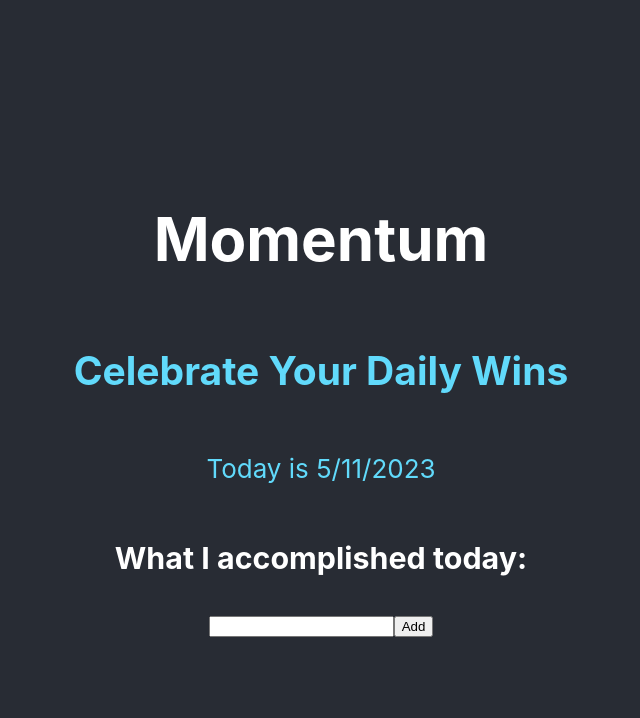
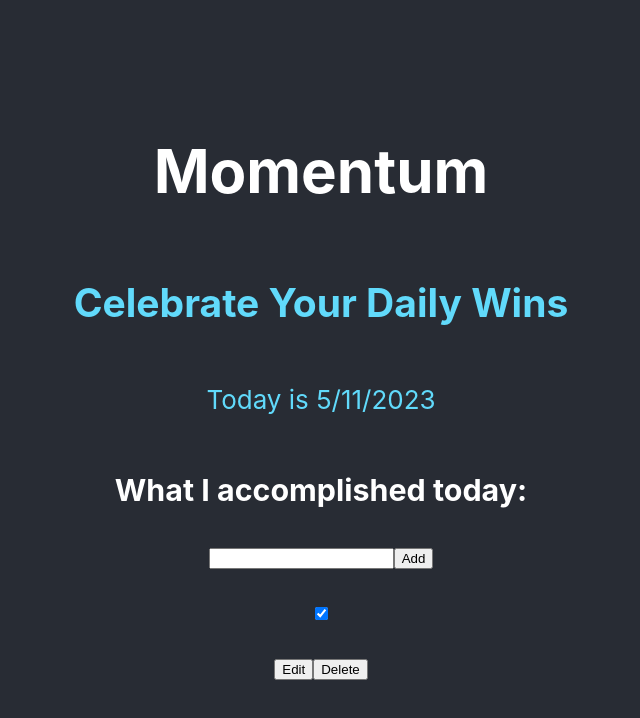
Before and after one commit to jasondcarmichael/momentum-app, a React (Create React App) app: page / in a window 1280 px wide. Shown: the top 718 px of the page, without its empty margins (319-959 px from the left). Built offline with nearby package versions, Linux system fonts and the light colour scheme.

Commit message:
Built Win component

```diff
--- a/src/App.css
+++ b/src/App.css
@@ -1,16 +1,5 @@
 .App {
   text-align: center;
-}
-
-.App-logo {
-  height: 40vmin;
-  pointer-events: none;
-}
-
-@media (prefers-reduced-motion: no-preference) {
-  .App-logo {
-    animation: App-logo-spin infinite 20s linear;
-  }
 }
 
 .App-header {
@@ -36,11 +25,39 @@ h2, p {
   color:#61dafb;
 }
 
-@keyframes App-logo-spin {
-  from {
-    transform: rotate(0deg);
+ul {
+  list-style: none;
+  padding: 0;
+}
+
+.visually-hidden {
+  position: absolute !important;
+  height: 1px;
+  width: 1px;
+  overflow: hidden;
+  clip: rect(1px 1px 1px 1px);
+  clip: rect(1px, 1px, 1px, 1px);
+  white-space: nowrap;
+}
+[class*="stack"] > * {
+  margin-top: 0;
+  margin-bottom: 0;
+}
+.stack-small > * + * {
+  margin-top: 1.25rem;
+}
+.stack-large > * + * {
+  margin-top: 2.5rem;
+}
+
+@media screen and (min-width: 550px) {
+  .stack-small > * + * {
+    margin-top: 1.4rem;
   }
-  to {
-    transform: rotate(360deg);
+  .stack-large > * + * {
+    margin-top: 2.8rem;
   }
 }
+.stack-exception {
+  margin-top: 1.2rem;
+}
--- a/src/App.js
+++ b/src/App.js
@@ -3,6 +3,7 @@ import { useState } from 'react';
 import { nanoid } from 'nanoid';
 import DateTime from './components/DateTime';
 import Form from './components/Form';
+import Win from './components/Win';
 
 function App(props) {
   const [wins, setWins] = useState(props.wins);
@@ -11,6 +12,8 @@ function App(props) {
     const newWin = { id: `win-${nanoid()}`, name};
     setWins([...wins, newWin])
   }
+
+  const winsList = props.wins?.map((win) => win.name)
 
   return (
     <div className="App">
@@ -24,6 +27,11 @@ function App(props) {
 
         <Form addWin={addWin}/>
 
+        {/* <ul>{winsList}</ul> */}
+        <ul className="win-list stack-large stack exception">
+          <Win />
+        </ul>
+
 
       </header>
     </div>
--- /dev/null
+++ b/src/components/Win.js
@@ -0,0 +1,26 @@
+export default function Win(props) {
+    return (
+        <li className="win stack-small">
+            <div className="c-cb">
+                <input
+                    id={props.id}
+                    type="checkbox"
+                    defaultChecked={true}
+                />
+                <label className="win-label" htmlFor={props.id}>
+                    {props.name}
+                </label>
+            </div>
+            <div className="btn-group">
+                <button type="button" className="btn">
+                Edit <span className="visually-hidden">{props.name}</span>
+                </button>
+                <button type="button" className="btn btn__danger">
+                Delete <span className="visually-hidden">{props.name}</span>
+                </button>
+            </div>
+
+        </li>
+
+    )
+}
```
